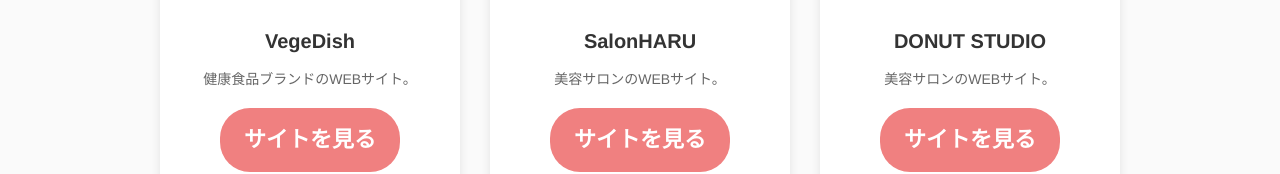
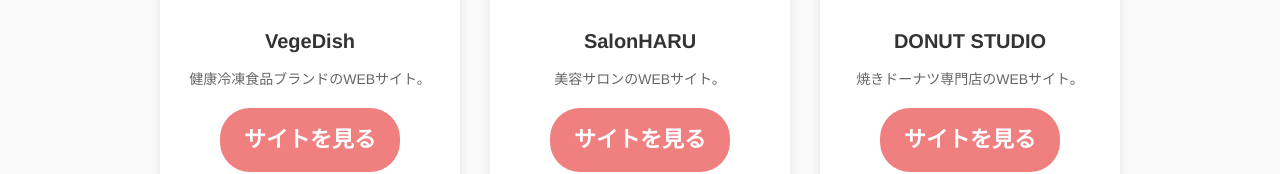
Before and after one commit to momoriko/myportfolio, a plain HTML site: page portfolio.html in a window 1280 px wide. Shown: the part 961-1135 px from the top of the page. Drawn offline with nearby package versions, Linux system fonts and the light colour scheme; some packages are replaced by stand-ins of ours.

Commit message:
Update portfolio.html

```diff
--- a/portfolio.html
+++ b/portfolio.html
@@ -55,7 +55,7 @@
             <div class="portfolio-item">
               <img src="images/VegeDish.png" alt="VegeDishの画像">
               <h3>VegeDish</h3>
-              <p>健康食品ブランドのWEBサイト。</p>
+              <p>健康冷凍食品ブランドのWEBサイト。</p>
               <a href="https://momoriko.github.io/VegeDish/" class="button" target="_blank">サイトを見る</a>
             </div>
 
@@ -69,7 +69,7 @@
             <div class="portfolio-item">
               <img src="images/DONUTSTUDIO.png" alt="DONUT STUDIOの画像">
               <h3>DONUT STUDIO</h3>
-              <p>美容サロンのWEBサイト。</p>
+              <p>焼きドーナツ専門店のWEBサイト。</p>
               <a href="https://momoriko.github.io/donutstudio/" class="button" target="_blank">サイトを見る</a>
             </div>
           </div>
```
